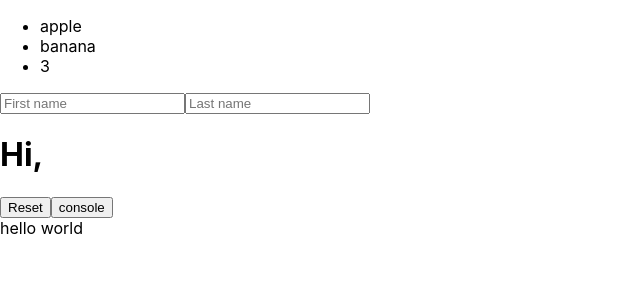
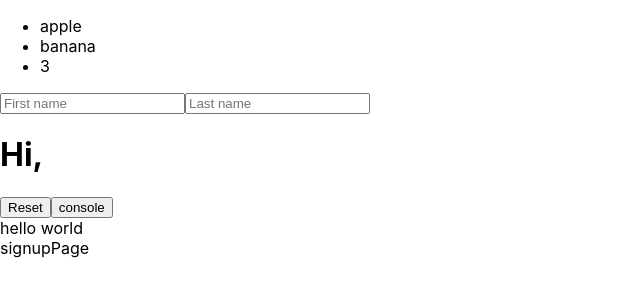
Before and after one commit to nihilism011/react_sns, a React (Create React App) app: page / in a window 1280 px wide. Shown: the top 300 px of the page, without its empty margins (0-640 px from the left). Built offline with nearby package versions, Linux system fonts and the light colour scheme.

Commit message:
리액트 antd 추가함

```diff
--- a/package.json
+++ b/package.json
@@ -6,6 +6,7 @@
     "@testing-library/jest-dom": "^5.17.0",
     "@testing-library/react": "^13.4.0",
     "@testing-library/user-event": "^13.5.0",
+    "antd": "^5.21.3",
     "react": "^18.3.1",
     "react-dom": "^18.3.1",
     "react-scripts": "5.0.1",
--- a/src/App.js
+++ b/src/App.js
@@ -1,11 +1,13 @@
 import Fruit from "./components/listTest.js";
 import Form from "./components/formTest.js";
+import SignupPage from "./components/signupPage.js";
 function App() {
   return (
     <div className="App">
       <Fruit list={["apple", "banana", 3]} />
       <Form />
       <div>hello world</div>
+      <SignupPage />
     </div>
   );
 }
--- /dev/null
+++ b/src/components/signupPage.js
@@ -0,0 +1,8 @@
+import React from "react";
+import { Button, Input, Form, Radio, Card, Select } from "antd";
+
+const SignupPage = () => {
+  return <div>signupPage</div>;
+};
+
+export default SignupPage;
```
Also changed, not shown: 1 other file (tests, documents, lock files or other folders).
